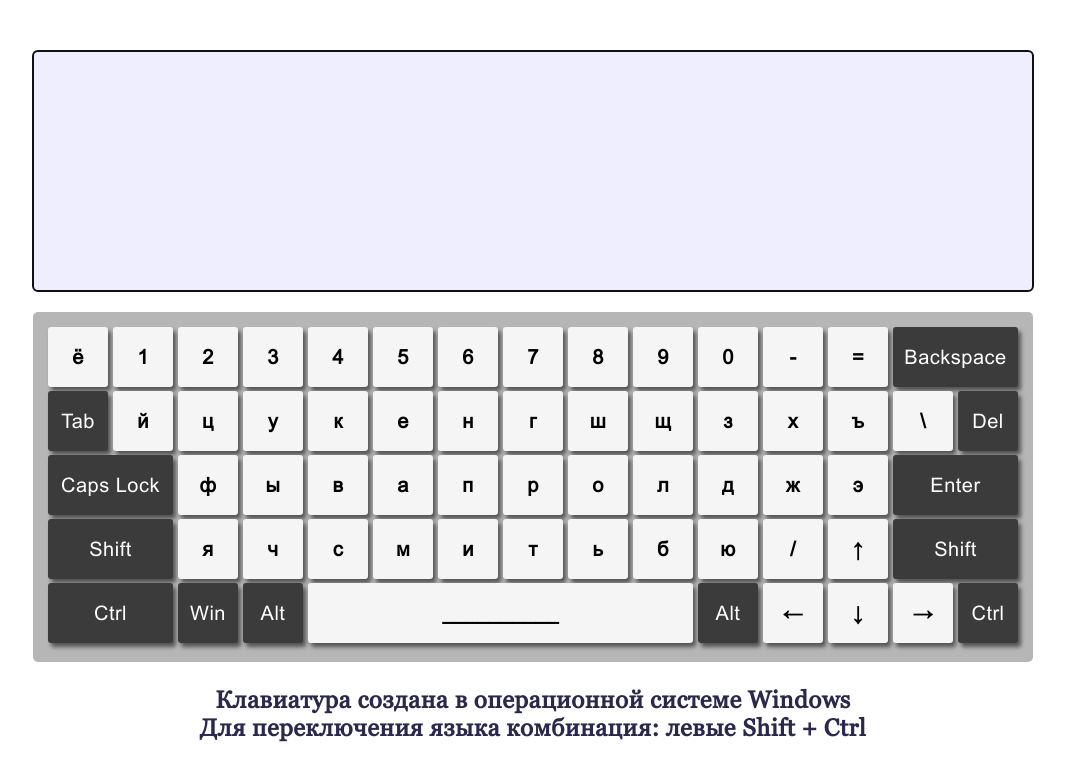
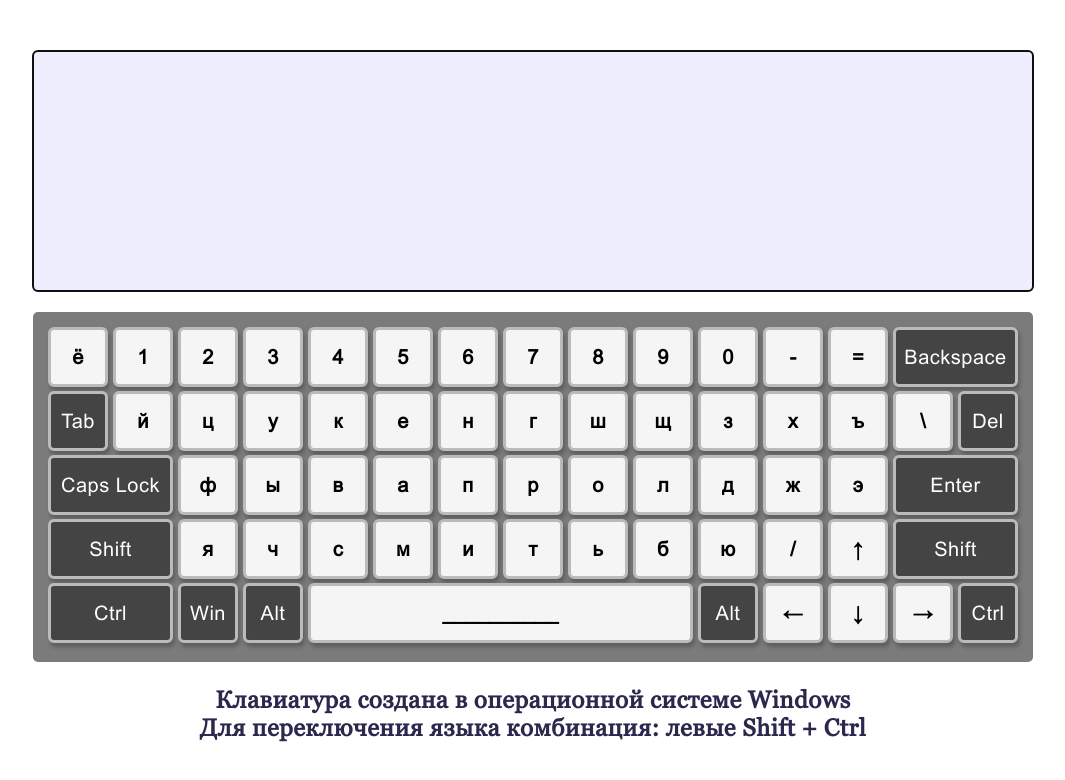
Before and after one commit to Asya19/virtual-keyboard, a plain HTML site: page index.html in a window 1280 px wide. Shown: the whole page, without its empty margins (107-1172 px from the left). Drawn offline with Linux system fonts and the light colour scheme.

Commit message:
feat: update style.css

```diff
--- a/styles/style.css
+++ b/styles/style.css
@@ -43,7 +43,7 @@ textarea {
   margin: 0 auto;
   padding: 15px;
   border-radius: 5px;
-  background: #b6b6b6;
+  background: #7c7b7b;
 }
 .oneBtn {
   display: flex;
@@ -54,14 +54,14 @@ textarea {
   height: 60px;
   margin-right: 5px;
   background: #f5f5f5;
-  border-radius: 3px;
-  box-shadow: 3px 4px 4px 0px rgb(0 0 0 / 55%);
+  border-radius: 6px;
+  box-shadow: 2px 4px 4px rgb(0 0 0 / 25%);
+  box-sizing: border-box;
+  border: 3px #bbbbbb solid;
 }
-.oneBtn:hover {
-  background: #b50202c5;
-  color: #fff;
+.oneBtn:hover, .oneBtn.specialBtn:hover {
+  border: 3px #080808c5 solid;
 }
-
 .oneBtn.last {
   margin-right: 0;
 }
@@ -70,11 +70,8 @@ textarea {
 }
 .oneBtn.specialBtn {
   color: #fff;
-  background: rgb(59, 59, 59);
+  background: rgb(68, 68, 68);
   font-weight: 100;
-}
-.oneBtn.specialBtn:hover {
-  background: #bf0404ad;
 }
 .oneBtn.spaceBtn {
   width: 385px;
@@ -98,3 +95,12 @@ textarea {
     background-color: rgba(255, 0, 0, 0.316);
   }
 }
+.key:active, .key.active {
+  background: rgb(40, 40, 40);
+  box-sizing: border-box;
+  border: none;
+  box-shadow: -1px -2px 4px rgba(0, 0, 0, 0.25);
+}
+.key.active .oneBtn:hover, .oneBtn.specialBtn:hover {
+  border: 3px rgb(40, 40, 40) solid;
+}
```
